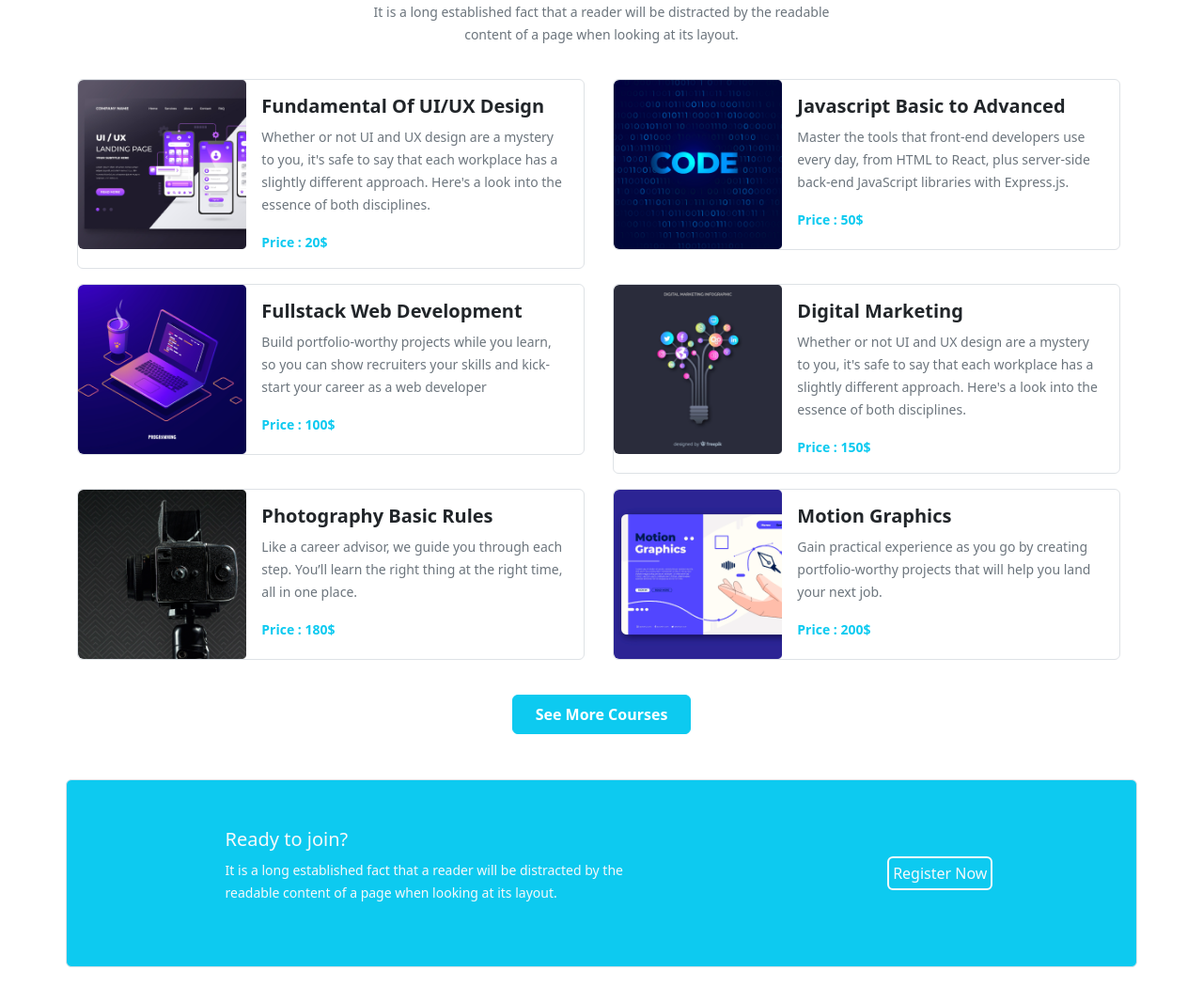
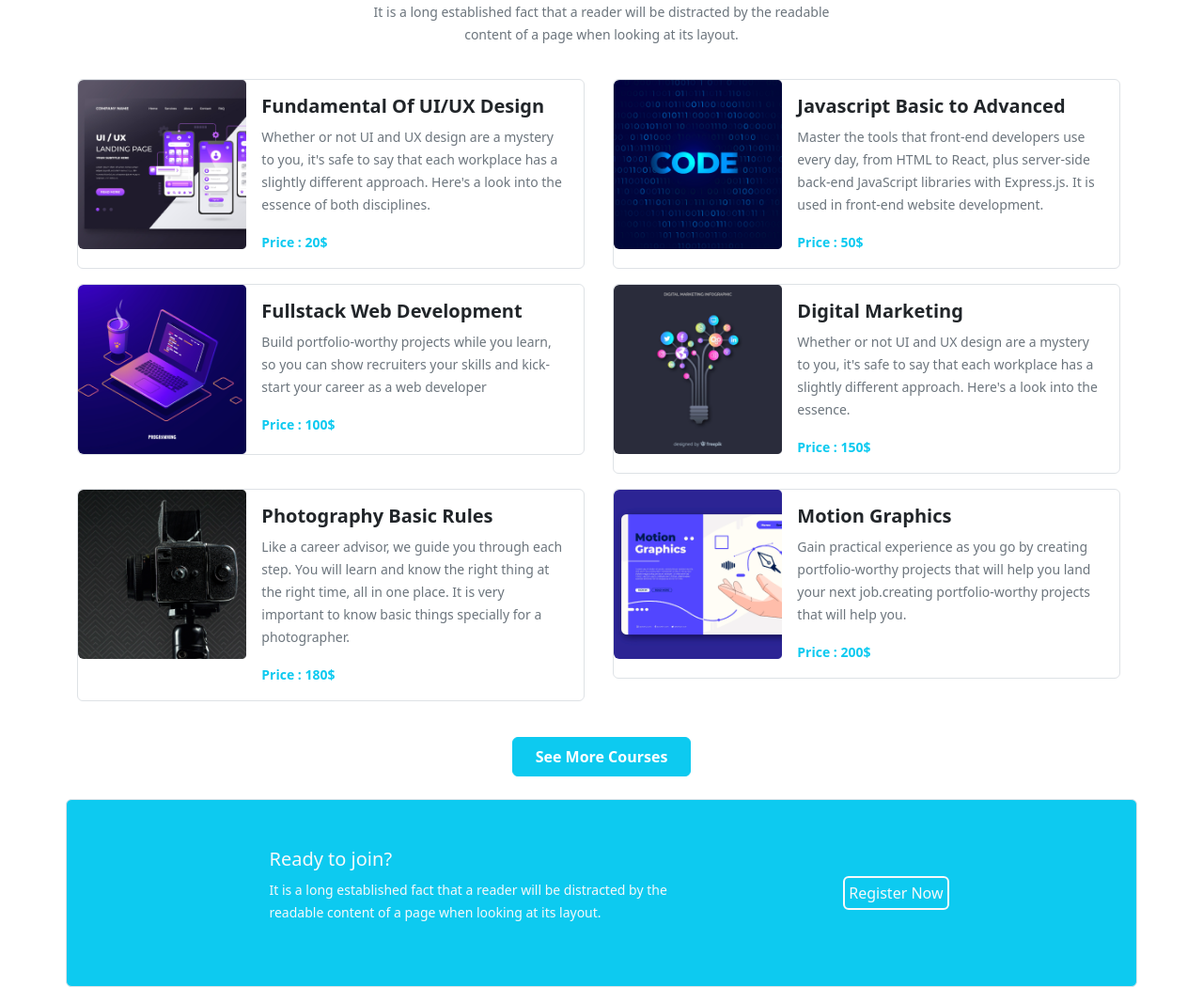
Before and after one commit to Sabbo58/Third-Assignment-Journey, a plain HTML site: page index.html in a window 1280 px wide. Shown: the part 768-1818 px from the top of the page at 94% size. Drawn offline with nearby package versions, Linux system fonts and the light colour scheme.

Commit message:
sixth-commit

```diff
--- a/index.html
+++ b/index.html
@@ -167,7 +167,8 @@
                                     <h5 class="card-title fw-bold">Javascript Basic to Advanced</h5>
                                     <p class="card-text text-secondary"><small>Master the tools that front-end
                                             developers use every day, from HTML to React, plus server-side back-end
-                                            JavaScript libraries with Express.js.</small></p>
+                                            JavaScript libraries with Express.js. It is used in front-end website
+                                            development.</small></p>
                                     <p class="card-text"><small class="text-info fw-semibold">Price : 50$</small>
                                     </p>
                                 </div>
@@ -208,7 +209,7 @@
                                             to
                                             you, it's safe to say that each workplace has a slightly different approach.
                                             Here's
-                                            a look into the essence of both disciplines.</small></p>
+                                            a look into the essence.</small></p>
                                     <p class="card-text"><small class="text-info fw-semibold">Price : 150$</small>
                                     </p>
                                 </div>
@@ -226,8 +227,10 @@
                                 <div class="card-body">
                                     <h5 class="card-title fw-bold">Photography Basic Rules</h5>
                                     <p class="card-text text-secondary"><small>Like a career advisor, we guide you
-                                            through each step. You’ll learn the right thing at the right time, all in
-                                            one place.</small></p>
+                                            through each step. You will learn and know the right thing at the right
+                                            time, all in
+                                            one place. It is very important to know basic things
+                                            specially for a photographer.</small></p>
                                     <p class="card-text"><small class="text-info fw-semibold">Price : 180$</small>
                                     </p>
                                 </div>
@@ -244,9 +247,11 @@
                             <div class="col-md-8">
                                 <div class="card-body">
                                     <h5 class="card-title fw-bold">Motion Graphics</h5>
-                                    <p class="card-text text-secondary"><small>Gain practical experience as you go by
+                                    <p class="card-text text-secondary">
+                                        <small>Gain practical experience as you go by
                                             creating portfolio-worthy projects that will help you land your next
-                                            job.</small></p>
+                                            job.creating portfolio-worthy projects that will help you.</small>
+                                    </p>
                                     <p class="card-text"><small class="text-info fw-semibold">Price : 200$</small>
                                     </p>
                                 </div>
@@ -261,14 +266,15 @@
                 Courses</button></h2>
         <!--Registration Option-->
         <section style="height: 200px ;"
-            class="container bg-info d-flex justify-content-around align-items-center border rounded-2 mt-5 w-100">
+            class="container bg-info d-sm-flex justify-content-evenly align-items-center border rounded-2 mt-4 w-100">
             <div class="ps-3">
                 <h5 class="fw-semibild text-light">Ready to join?</h5>
                 <p class="text-light"><small>It is a long established fact that a reader will be distracted by the <br>
                         readable content of a page when looking at its layout.</small></p>
             </div>
             <!-- Button trigger modal -->
-            <button type="button" class="btn btn-info text-light border border-light border-2 rounded-2 p-1"
+            <button type="button"
+                class="btn btn-info text-light border border-light border-2 rounded-2 p-1 text-sm-center"
                 data-bs-toggle="modal" data-bs-target="#exampleModal">
                 Register Now
             </button>
@@ -293,6 +299,7 @@
                 </div>
             </div>
         </section>
+
         <div class="text-center pt-5">
             <h2 class="fw-bold">Frequenty Asked Questions</h2>
             <p class="text-secondary"><small>It is a long established fact that a reader will be distracted by the
@@ -377,7 +384,7 @@
 
         </section>
         <!--Ques and Ans Part End-->
-        <section class="container py-5">
+        <section class="container py-5 d-none d-sm-none d-md-none d-lg-block">
             <h2 class="fw-bold text-center">Trusted by over 800+ companies</h2><br>
             <div>
                 <ul class="d-flex justify-content-around">
@@ -397,8 +404,8 @@
         integrity="sha384-A3rJD856KowSb7dwlZdYEkO39Gagi7vIsF0jrRAoQmDKKtQBHUuLZ9AsSv4jD4Xa"
         crossorigin="anonymous"></script>
 </body>
-<footer style="height: 300px;"
-    class=" container bg-dark text-light d-flex flex-column justify-content-center align-items-center py-3">
+<footer style="height: 320px;"
+    class=" container bg-dark text-light d-flex flex-column justify-content-center align-items-center py-5">
     <div>
         <h2 class="fw-bold text-center">Tec Edu</h2>
         <p class="text-center"><small>Office 41, Zawaya Buildin, Ghala Muscat,</small></p>
@@ -409,7 +416,7 @@
         <a href="https://www.facebook.com"><i class="fa-brands fa-facebook"></i></a>
         <a href="https://www.instagram.com"><i class="fa-brands fa-square-instagram"></i></a>
         <a href="https://www.linkedin.com"><i class="fa-brands fa-linkedin"></i></a>
-        <a href="https://www.tiktok.com"><i class="fa-brands fa-tiktok"></i></a><br><br><br>
+        <a href="https://www.tiktok.com"><i class="fa-brands fa-tiktok"></i></a><br><br>
         <small> &copy; 2022-23| Technical Education</small>
     </div>
 </footer>
```
